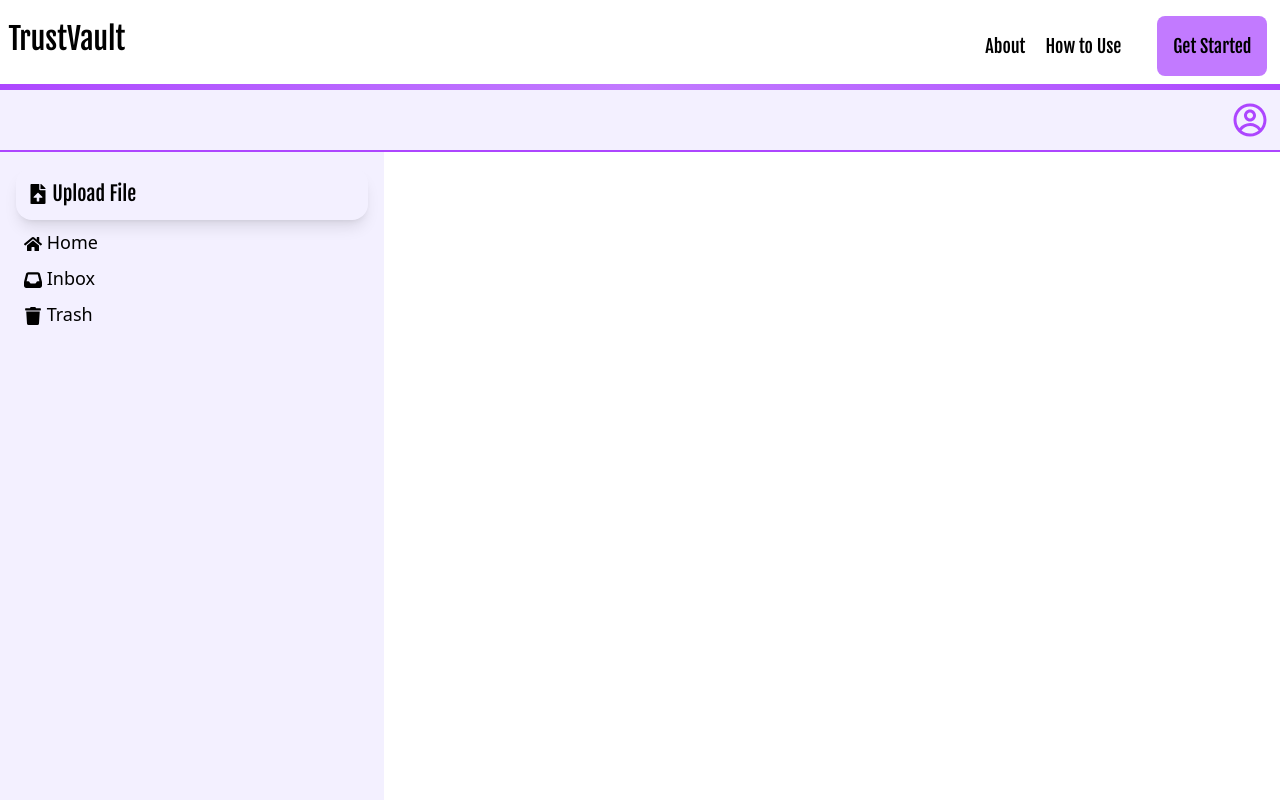
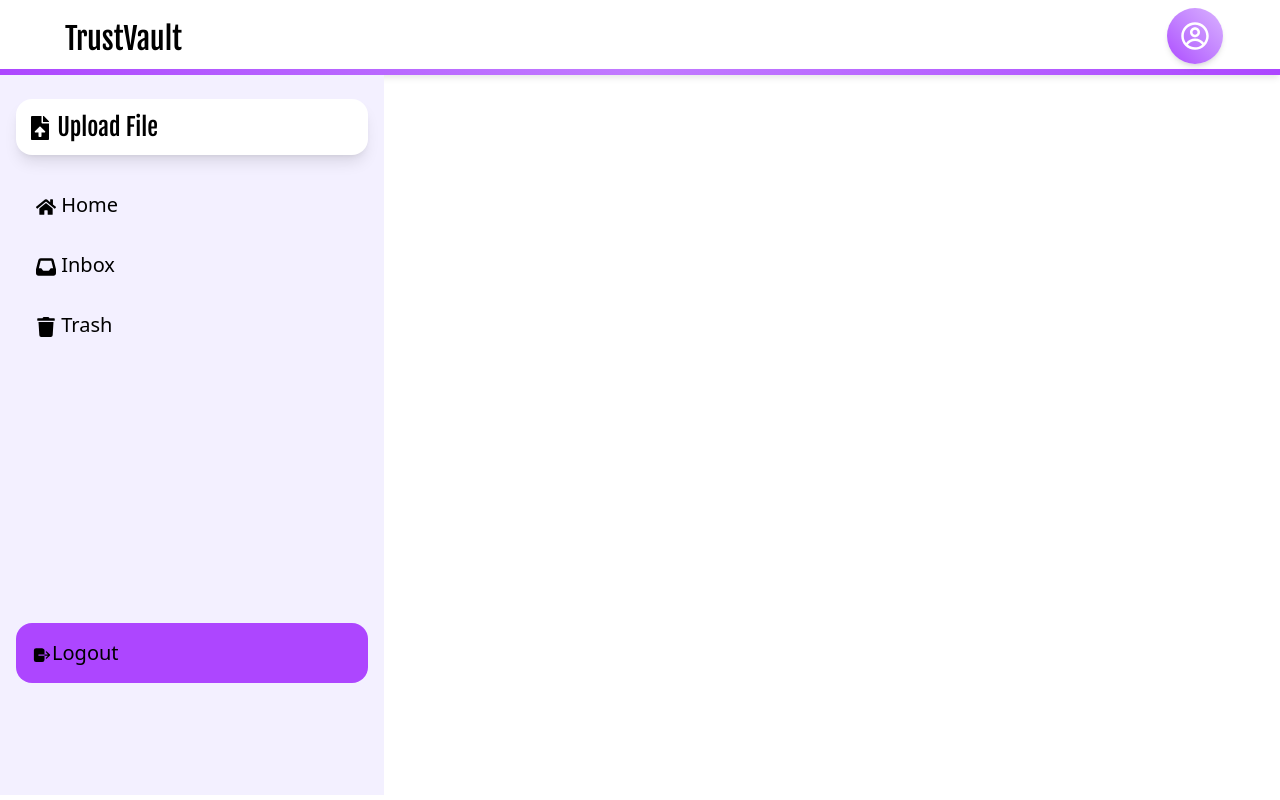
Before and after one commit to SaravananR01/TrustVault, a React (Vite) app in the folder frontend/secure-docs/: page /inbox in a window 1280 px wide. Shown: the top 800 px of the page. Built offline with nearby package versions, Linux system fonts and the light colour scheme; sample sign-in values are in the browser's storage.

Commit message:
UI changes

```diff
--- a/frontend/secure-docs/index.html
+++ b/frontend/secure-docs/index.html
@@ -4,6 +4,7 @@
     <meta charset="UTF-8" />
     <meta name="viewport" content="width=device-width, initial-scale=1.0" />
     <title>TrustVault</title>
+    <link href="./public/favicon.ico" rel="icon" />
   </head>
   <body>
     <div id="root"></div>
--- a/frontend/secure-docs/package.json
+++ b/frontend/secure-docs/package.json
@@ -13,6 +13,7 @@
   "dependencies": {
     "@tailwindcss/vite": "^4.1.7",
     "axios": "^1.9.0",
+    "gsap": "^3.13.0",
     "react": "^19.1.0",
     "react-dom": "^19.1.0",
     "react-icons": "^5.5.0",
--- a/frontend/secure-docs/src/App.jsx
+++ b/frontend/secure-docs/src/App.jsx
@@ -10,21 +10,27 @@ import Signup from './components/Signup.jsx'
 import MainPage from './components/MainPage.jsx'
 import Inbox from './components/Inbox.jsx'
 import Trash from './components/Trash.jsx'
+import TopBar from './components/TopBar.jsx'
+import PrivateRoute from './components/PrivateRoute.jsx'
 
 function App() {
+  const isLoggedIn = localStorage.getItem('user');
+
   return (
     <>
       <BrowserRouter>
-        <Navbar />
+        {isLoggedIn ? <TopBar /> : <Navbar />}
         <Routes>
           <Route path="/" element={<LandingPage/>}/>
           <Route path="/about" element={<About/>}/>
           <Route path="/howtouse" element={<HowToUse/>}/>
           <Route path="/login" element={<Login/>} />
           <Route path="/signup" element={<Signup/>} />
+          <Route element={<PrivateRoute/>} >
           <Route path='/mainpage' element={<MainPage/>} />
           <Route path='/inbox' element={<Inbox/>}/>
           <Route path='/trash' element={<Trash/>}/>
+          </Route>
         </Routes>
       </BrowserRouter>
 
--- a/frontend/secure-docs/src/components/Inbox.jsx
+++ b/frontend/secure-docs/src/components/Inbox.jsx
@@ -1,11 +1,9 @@
 import React from 'react'
 import SideBar from './SideBar'
-import TopBar from './TopBar'
 
 function Inbox() {
   return (
     <div>
-        <TopBar/>
         <SideBar/>
     </div>
   )
--- a/frontend/secure-docs/src/components/Login.jsx
+++ b/frontend/secure-docs/src/components/Login.jsx
@@ -35,6 +35,7 @@ function Login() {
         const user = response.data;
         localStorage.setItem("user", JSON.stringify(user));
         navigate('/mainpage');
+
       }
     } catch (error) {
       if (error.response && error.response.status===401) {
--- a/frontend/secure-docs/src/components/MainPage.jsx
+++ b/frontend/secure-docs/src/components/MainPage.jsx
@@ -6,7 +6,7 @@ import TopBar from './TopBar'
 function MainPage() {
   return (
     <div>
-        <TopBar/>
+        {/* <TopBar/> */}
         <SideBar/>
 
     </div>
--- a/frontend/secure-docs/src/components/Navbar.jsx
+++ b/frontend/secure-docs/src/components/Navbar.jsx
@@ -1,8 +1,10 @@
 import React from 'react'
 import '../App.css';
-import {Link} from 'react-router-dom';
+import {Link, useNavigate} from 'react-router-dom';
 
 function Navbar() {
+  const navigate=useNavigate();
+
   return (
     <div>
       <div className='flex justify-center mt-2'>
@@ -25,7 +27,7 @@ function Navbar() {
         </div>
 
         <div className='mr-1 p-2 ml-4'>
-            <button className='p-4 bg-purple-400 rounded-lg hover:cursor-pointer font-fjalla hover:bg-purple-300 text-lg transition duration-300'>Get Started</button>
+            <button className='p-4 bg-purple-400 rounded-lg hover:cursor-pointer font-fjalla hover:bg-purple-300 text-lg transition duration-300' onClick={()=>{navigate('/signup')}}>Get Started</button>
         </div>
       </div>
       <div className="h-[6px] bg-gradient-to-r from-purple-500 via-purple-400 to-purple-500 shadow-md" />
--- /dev/null
+++ b/frontend/secure-docs/src/components/PrivateRoute.jsx
@@ -0,0 +1,18 @@
+import React from 'react'
+import { useEffect } from 'react';
+import { Outlet,useNavigate } from 'react-router-dom';
+
+function PrivateRoute() {
+    const isLoggedIn=localStorage.getItem('user');
+    const navigate=useNavigate();
+
+    useEffect(()=>{
+        if (!isLoggedIn){
+            navigate('/login');
+        }
+    },[isLoggedIn,navigate]);
+
+  return isLoggedIn ? <Outlet/> :null;
+}
+
+export default PrivateRoute
--- a/frontend/secure-docs/src/components/SideBar.jsx
+++ b/frontend/secure-docs/src/components/SideBar.jsx
@@ -1,32 +1,47 @@
 import React from 'react'
-import { Link } from 'react-router-dom'
+import { Link, useNavigate } from 'react-router-dom'
 import { FaFileUpload } from "react-icons/fa";
 import { FaHome } from "react-icons/fa";
 import { FaInbox } from "react-icons/fa6";
 import { FaTrash } from "react-icons/fa";
+import { IoLogOut } from "react-icons/io5";
 
 function SideBar() {
+    const navigate = useNavigate();
+
+    function logout(){
+        localStorage.clear();
+        console.log('User Logged Out! ');
+        location.reload();
+    }
+
   return (
-    <div className='flex-col w-sm p-4 text-lg bg-[#f3f0ff] min-h-[100vh]'>
-        <div className='p-3 rounded-2xl shadow-lg hover:shadow-xl text-xl mb-2 hover:cursor-pointer'>
+    <div className='flex-col w-sm p-4 text-xl bg-[#f3f0ff] min-h-[90vh] pt-6'>
+        <div className='p-3 rounded-2xl shadow-lg hover:shadow-xl text-2xl mb-2 bg-white hover:cursor-pointer'>
             <h2 className='font-fjalla'><FaFileUpload className='inline-block'/> Upload File</h2>
         </div>
 
-        <div className='m-2 hover:shadow-xl'>
+        <div className='mt-6 m-2 p-3 hover:shadow-xl transition duration-300 hover:bg-white rounded-lg'>
             <Link to="/mainpage">
                 <p className='align-middle'><FaHome className='inline-block' /> Home</p>
             </Link>
         </div>
 
-        <div className='m-2 hover:shadow-xl'>
+        <div className='m-2 p-3 hover:shadow-xl transition duration-300 hover:bg-white rounded-lg'>
             <Link to="/inbox">
                 <p className='align-middle'><FaInbox className='inline-block'/> Inbox</p>
             </Link>
         </div>
 
-        <div className='m-2 hover:shadow-xl'>
+        <div className='m-2 p-3 hover:shadow-xl transition duration-300 hover:bg-white rounded-lg'>
             <Link to="/trash">
                 <p className='align-middle'><FaTrash className='inline-block'/> Trash</p>
+            </Link>
+        </div>
+
+        <div className='mt-68 hover:shadow-xl p-4 rounded-2xl bg-purple-500 hover:bg-purple-400 transition duration-300' onClick={logout}>
+            <Link to="/">
+                <p className='align-middle'><IoLogOut className='inline-block'/>Logout</p>
             </Link>
         </div>
 
--- a/frontend/secure-docs/src/components/TopBar.jsx
+++ b/frontend/secure-docs/src/components/TopBar.jsx
@@ -1,14 +1,31 @@
 import React from 'react'
 import { CgProfile } from "react-icons/cg";
 import ProfileHover from './ProfileHover';
+import { Link } from 'react-router-dom';
 
 function TopBar() {
   return (
-    <div className='flex justify-end bg-[#f3f0ff] border-b-purple-500 border-b-2'>
-      <div className="m-3 hover:cursor-pointer" onClick={<ProfileHover/>}>
-        <CgProfile className='rounded-4xl text-4xl text-purple-500' />
+    <div>
+      <div className='flex justify-evenly mt-2'>
+        <div className='mr-115 p-2'>
+          <Link to="/">
+              <h3 className='text-[30px] font-fjalla'>TrustVault</h3>
+          </Link>
+        </div>
+        <div className="relative group ml-115">
+          <div className="w-14 h-14 rounded-full bg-gradient-to-tr from-purple-500 to-purple-300 flex items-center justify-center shadow-md
+                          hover:scale-105 hover:shadow-lg hover:brightness-110 transition-all duration-300 cursor-pointer">
+            <CgProfile className="text-white text-3xl" />
+          </div>
+
+          <div className="absolute right-0 mt-2 hidden group-hover:block">
+            <ProfileHover />
+          </div>
+        </div>
       </div>
+      <div className="h-[6px] bg-gradient-to-r from-purple-500 via-purple-400 to-purple-500 shadow-md" />
     </div>
+
   )
 }
 
--- a/frontend/secure-docs/src/components/Trash.jsx
+++ b/frontend/secure-docs/src/components/Trash.jsx
@@ -1,11 +1,9 @@
 import React from 'react'
 import SideBar from './SideBar'
-import TopBar from './TopBar'
 
 function Trash() {
   return (
     <div>
-      <TopBar/>
       <SideBar/>
     </div>
   )
```
Also changed, not shown: 2 other files (tests, documents, lock files or other folders).
